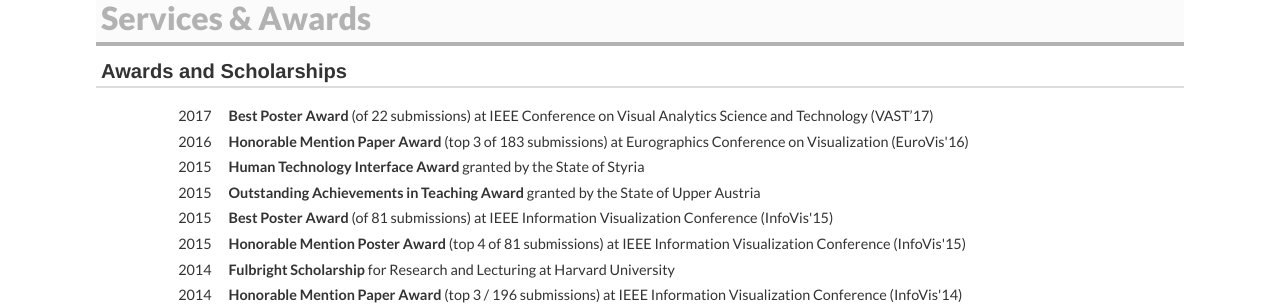
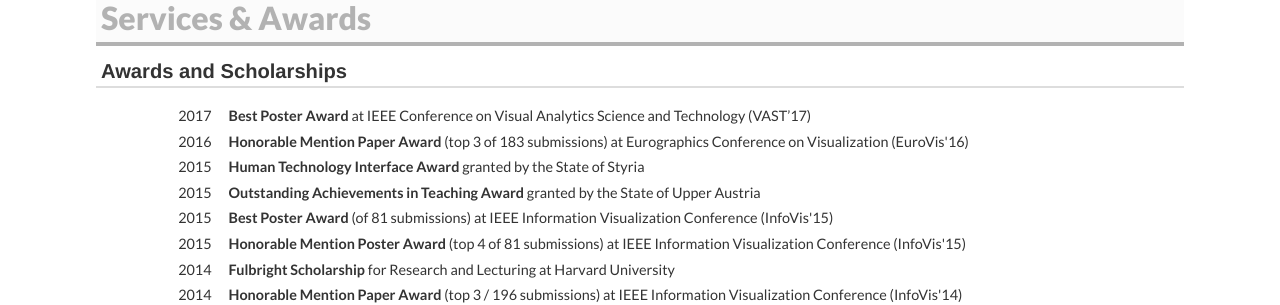
Before and after one commit to mstreit/mstreit.github.io, a Jekyll site: the page built from services.md, in a window 1280 px wide and 900 px high. Shown: the part 126-431 px from the top of the window. Built offline with Jekyll 4.4.1, drawn with Linux system fonts in a browser that asks for light colours; nearby versions of some CDN libraries; some web fonts are replaced.

Commit message:
minor poster award update

```diff
--- a/_data/awards.yml
+++ b/_data/awards.yml
@@ -1,4 +1,4 @@
-- kind: <b>Best Poster Award</b> (of 22 submissions) at IEEE Conference on Visual Analytics Science and Technology (VAST’17)
+- kind: <b>Best Poster Award</b> at IEEE Conference on Visual Analytics Science and Technology (VAST’17)
   date: 2017
 
 - kind: <b>Honorable Mention Paper Award</b> (top 3 of 183 submissions) at Eurographics Conference on Visualization (EuroVis'16)
```
